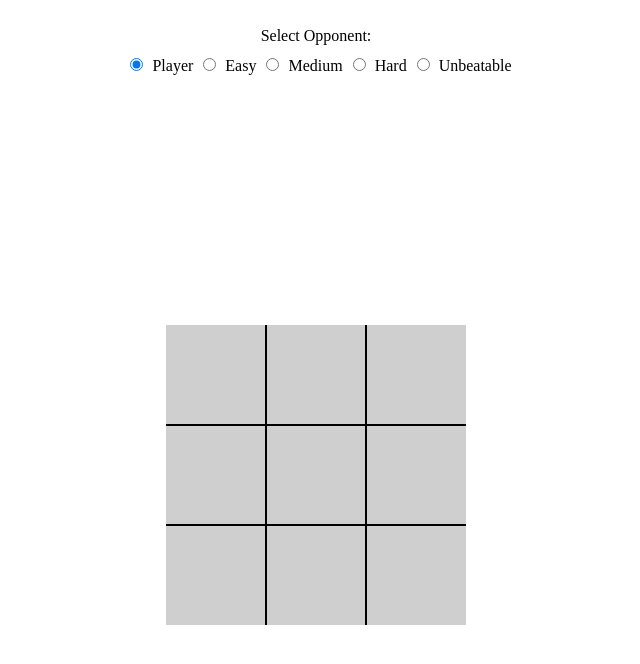
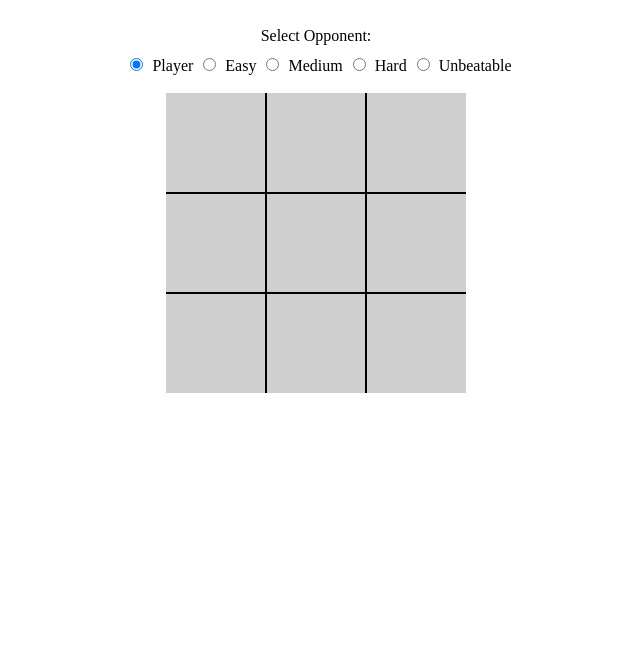
Before and after one commit to Awnicholls/tic_tac_toe, a plain HTML site: page index.html in a window 1280 px wide. Shown: the part 92-756 px from the top of the page, without its empty margins (324-964 px from the left). Drawn offline with Linux system fonts and the light colour scheme.

Commit message:
fixed scaling

```diff
--- a/style.css
+++ b/style.css
@@ -42,7 +42,7 @@ input[type="radio"] {
 
 .board {
   width: 100vw;
-  height: 60vh;
+  height: 21em;
   display: grid;
   justify-content: center;
   align-content: center;
@@ -154,9 +154,3 @@ input[type="radio"] {
 .winning-message.show {
   display: flex;
 }
-
-@media (orientation: landscape) {
-  .board {
-    height: 100vh;
-  }
-}
```
